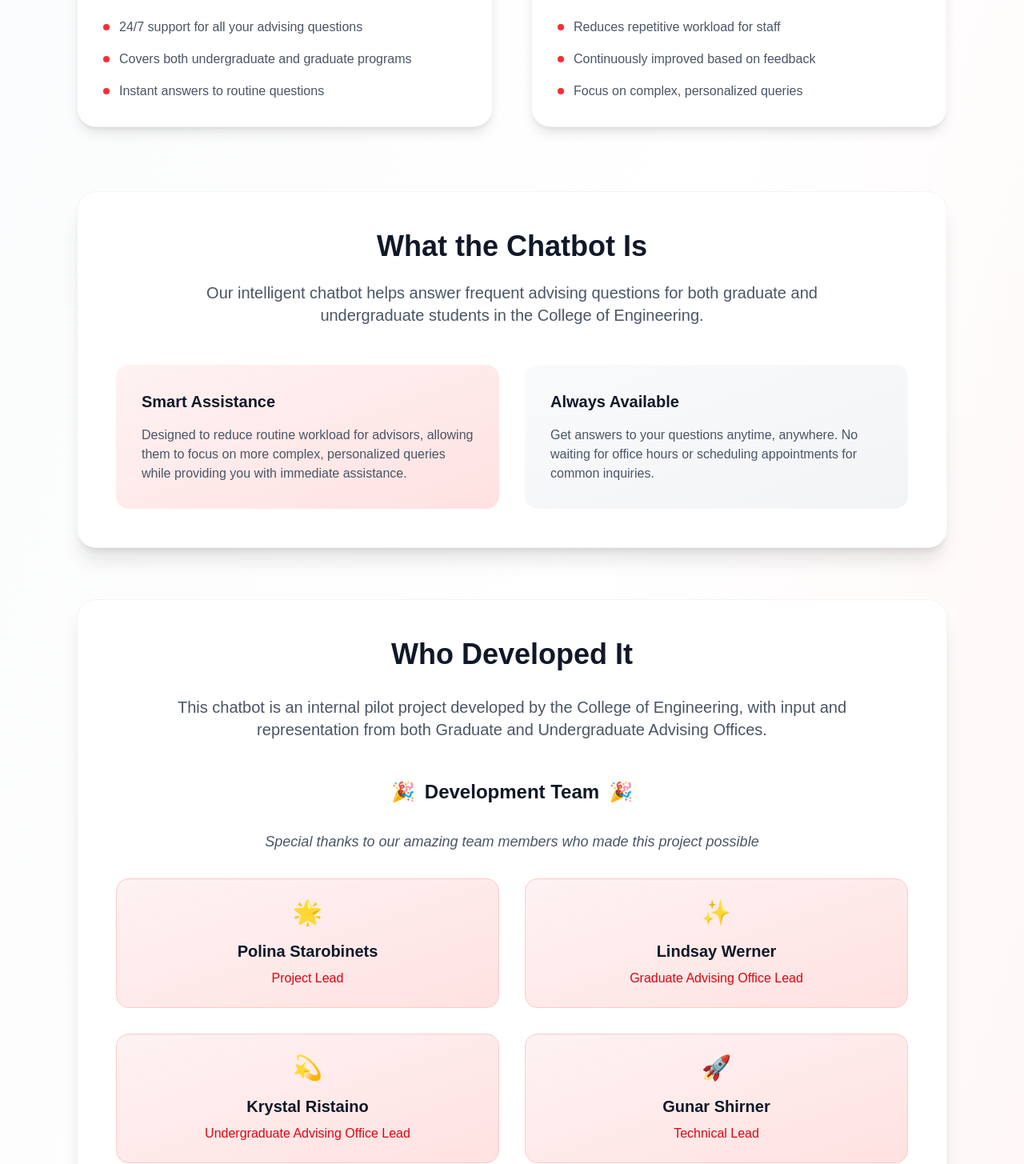
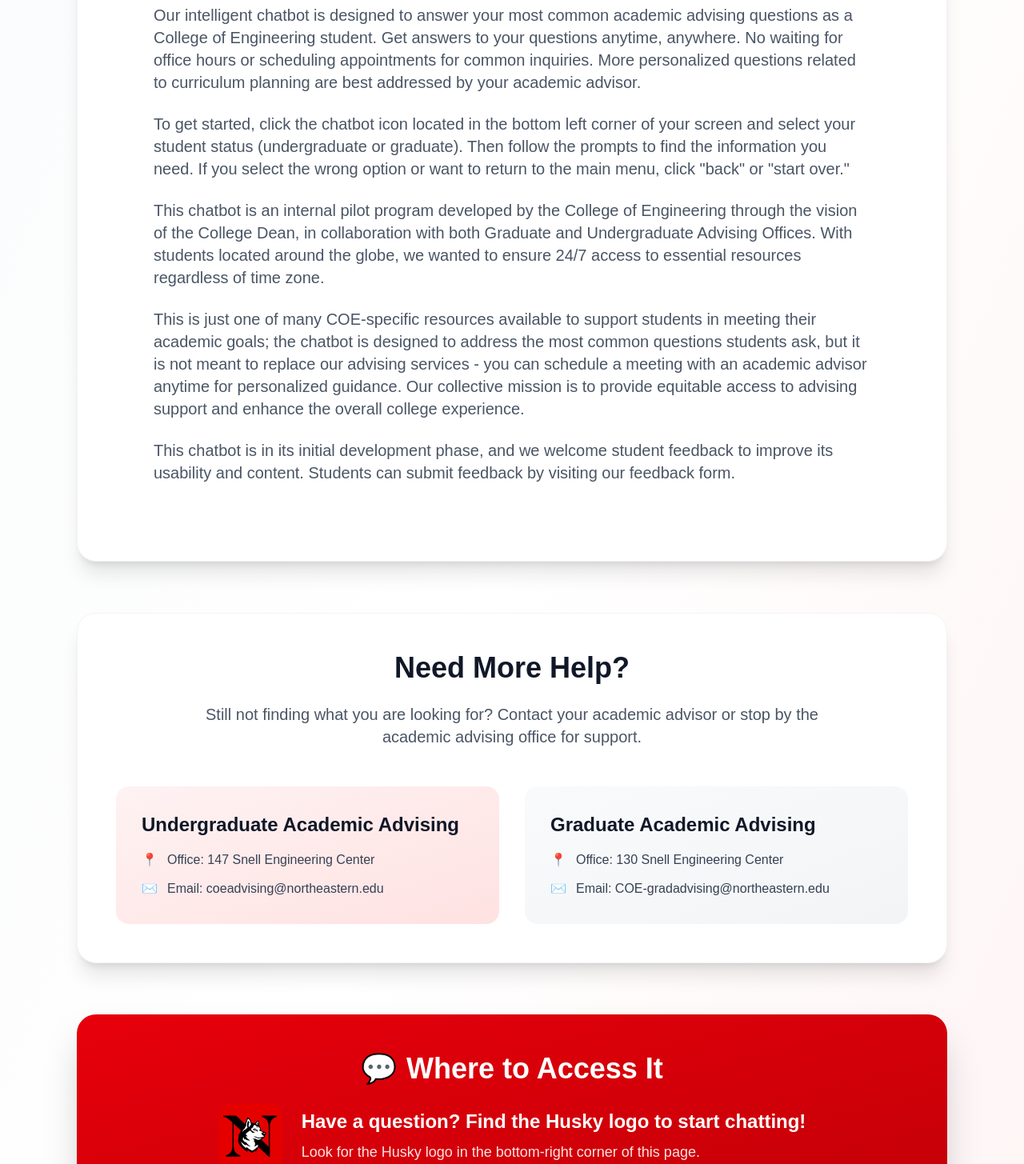
Before and after one commit to mh-mubashir/chatbot-interface, a Next.js app: page / in a window 1280 px wide. Shown: the part 899-2354 px from the top of the page at 80% size. Built offline with nearby package versions, Linux system fonts and the light colour scheme.

Commit message:
updated to the page covering all the feedback as was given

```diff
--- a/src/app/page.tsx
+++ b/src/app/page.tsx
@@ -33,9 +33,9 @@
             <span className="block text-red-600">Assistant</span>
           </h1>
           <p className="text-xl md:text-2xl text-gray-600 max-w-4xl mx-auto leading-relaxed mb-12">
-            Get instant answers to your academic advising questions, 24/7.
-            Our intelligent assistant helps both undergraduate and graduate students
-            with common academic queries.
+            Get immediate answers to some of your academic advising questions anytime, day or night.
+            Our AI-powered COE advising assistant provides instant support for undergraduate and graduate students
+            navigating academic resources, policies, and procedures.
           </p>
           <div className="flex justify-center">
             <div className="inline-flex items-center space-x-3 bg-gradient-to-r from-red-600 to-red-700 text-white px-8 py-4 rounded-full shadow-lg hover:shadow-xl transition-all duration-300 transform hover:scale-105">
@@ -45,148 +45,73 @@
           </div>
         </div>
 
-        {/* Features Grid */}
-        <div className="grid md:grid-cols-2 gap-12 mb-20">
-          <div className="group">
-            <div className="bg-white rounded-3xl shadow-lg hover:shadow-2xl transition-all duration-500 p-8 border border-gray-100 hover:border-red-200 transform hover:-translate-y-2">
-              <div className="w-16 h-16 bg-gradient-to-br from-red-500 to-red-600 rounded-2xl flex items-center justify-center mb-6 group-hover:scale-110 transition-transform duration-300">
-                <span className="text-2xl text-white">📚</span>
-              </div>
-              <h3 className="text-2xl font-bold text-gray-900 mb-4">For Students</h3>
-              <ul className="space-y-4 text-gray-600">
-                <li className="flex items-start space-x-3">
-                  <div className="w-2 h-2 bg-red-500 rounded-full mt-2 flex-shrink-0"></div>
-                  <span>24/7 support for all your advising questions</span>
-                </li>
-                <li className="flex items-start space-x-3">
-                  <div className="w-2 h-2 bg-red-500 rounded-full mt-2 flex-shrink-0"></div>
-                  <span>Covers both undergraduate and graduate programs</span>
-                </li>
-                <li className="flex items-start space-x-3">
-                  <div className="w-2 h-2 bg-red-500 rounded-full mt-2 flex-shrink-0"></div>
-                  <span>Instant answers to routine questions</span>
-                </li>
-              </ul>
-            </div>
-          </div>
-
-          <div className="group">
-            <div className="bg-white rounded-3xl shadow-lg hover:shadow-2xl transition-all duration-500 p-8 border border-gray-100 hover:border-red-200 transform hover:-translate-y-2">
-              <div className="w-16 h-16 bg-gradient-to-br from-red-500 to-red-600 rounded-2xl flex items-center justify-center mb-6 group-hover:scale-110 transition-transform duration-300">
-                <span className="text-2xl text-white">🎯</span>
-              </div>
-              <h3 className="text-2xl font-bold text-gray-900 mb-4">For Advisors</h3>
-              <ul className="space-y-4 text-gray-600">
-                <li className="flex items-start space-x-3">
-                  <div className="w-2 h-2 bg-red-500 rounded-full mt-2 flex-shrink-0"></div>
-                  <span>Reduces repetitive workload for staff</span>
-                </li>
-                <li className="flex items-start space-x-3">
-                  <div className="w-2 h-2 bg-red-500 rounded-full mt-2 flex-shrink-0"></div>
-                  <span>Continuously improved based on feedback</span>
-                </li>
-                <li className="flex items-start space-x-3">
-                  <div className="w-2 h-2 bg-red-500 rounded-full mt-2 flex-shrink-0"></div>
-                  <span>Focus on complex, personalized queries</span>
-                </li>
-              </ul>
-            </div>
-          </div>
-        </div>
-
-        {/* What the Chatbot Is */}
+        {/* What the Chatbot Is - Completely Revised */}
         <div className="bg-white rounded-3xl shadow-xl p-12 mb-16 border border-gray-100">
           <div className="text-center mb-12">
-            <h2 className="text-4xl font-bold text-gray-900 mb-6">What the Chatbot Is</h2>
-            <p className="text-xl text-gray-600 max-w-3xl mx-auto">
-              Our intelligent chatbot helps answer frequent advising questions for both
-              graduate and undergraduate students in the College of Engineering.
-            </p>
-          </div>
-          <div className="grid md:grid-cols-2 gap-8">
-            <div className="bg-gradient-to-br from-red-50 to-red-100 rounded-2xl p-8">
-              <h3 className="text-xl font-semibold text-gray-900 mb-4">Smart Assistance</h3>
-              <p className="text-gray-600">
-                Designed to reduce routine workload for advisors, allowing them to
-                focus on more complex, personalized queries while providing you with
-                immediate assistance.
+            <h2 className="text-4xl font-bold text-gray-900 mb-6">Navigating the COE AI Advising Assistant</h2>
+            <div className="text-xl text-gray-600 max-w-4xl mx-auto space-y-6 text-left">
+              <p>
+                Our intelligent chatbot is designed to answer your most common academic advising questions as a College of Engineering student.
+                Get answers to your questions anytime, anywhere. No waiting for office hours or scheduling appointments for common inquiries.
+                More personalized questions related to curriculum planning are best addressed by your academic advisor.
               </p>
-            </div>
-            <div className="bg-gradient-to-br from-gray-50 to-gray-100 rounded-2xl p-8">
-              <h3 className="text-xl font-semibold text-gray-900 mb-4">Always Available</h3>
-              <p className="text-gray-600">
-                Get answers to your questions anytime, anywhere. No waiting for office hours
-                or scheduling appointments for common inquiries.
+              <p>
+                To get started, click the chatbot icon located in the bottom left corner of your screen and select your student status
+                (undergraduate or graduate). Then follow the prompts to find the information you need. If you select the wrong option
+                or want to return to the main menu, click "back" or "start over."
+              </p>
+              <p>
+                This chatbot is an internal pilot program developed by the College of Engineering through the vision of the College Dean,
+                in collaboration with both Graduate and Undergraduate Advising Offices. With students located around the globe,
+                we wanted to ensure 24/7 access to essential resources regardless of time zone.
+              </p>
+              <p>
+                This is just one of many COE-specific resources available to support students in meeting their academic goals;
+                the chatbot is designed to address the most common questions students ask, but it is not meant to replace our
+                advising services - you can schedule a meeting with an academic advisor anytime for personalized guidance.
+                Our collective mission is to provide equitable access to advising support and enhance the overall college experience.
+              </p>
+              <p>
+                This chatbot is in its initial development phase, and we welcome student feedback to improve its usability and content.
+                Students can submit feedback by visiting our feedback form.
               </p>
             </div>
           </div>
         </div>
 
-        {/* Who Developed It */}
+        {/* Contact Information Section */}
         <div className="bg-white rounded-3xl shadow-xl p-12 mb-16 border border-gray-100">
-          <h2 className="text-4xl font-bold text-gray-900 mb-8 text-center">Who Developed It</h2>
-          <p className="text-xl text-gray-600 text-center mb-12 max-w-4xl mx-auto">
-            This chatbot is an internal pilot project developed by the College of Engineering,
-            with input and representation from both Graduate and Undergraduate Advising Offices.
-          </p>
-
-          {/* Development Team */}
-          <div className="mt-12">
-            <h3 className="text-2xl font-bold text-gray-900 mb-8 text-center flex items-center justify-center">
-              <span className="text-red-600 mr-3">🎉</span>
-              <span>Development Team</span>
-              <span className="text-red-600 ml-3">🎉</span>
-            </h3>
-            <div className="text-center mb-8">
-              <p className="text-gray-600 italic text-lg">Special thanks to our amazing team members who made this project possible</p>
-            </div>
-            <div className="grid grid-cols-1 sm:grid-cols-2 gap-8">
-              <div className="group">
-                <div className="relative bg-gradient-to-br from-red-50 to-red-100 rounded-2xl p-6 border border-red-200 hover:border-red-300 transition-all duration-300 transform hover:scale-105">
-                  <div className="text-center">
-                    <div className="text-3xl mb-4">🌟</div>
-                    <h4 className="text-xl font-semibold text-gray-900 mb-2">Polina Starobinets</h4>
-                    <p className="text-red-600 font-medium">Project Lead</p>
-                  </div>
-                </div>
-              </div>
-
-              <div className="group">
-                <div className="relative bg-gradient-to-br from-red-50 to-red-100 rounded-2xl p-6 border border-red-200 hover:border-red-300 transition-all duration-300 transform hover:scale-105">
-                  <div className="text-center">
-                    <div className="text-3xl mb-4">✨</div>
-                    <h4 className="text-xl font-semibold text-gray-900 mb-2">Lindsay Werner</h4>
-                    <p className="text-red-600 font-medium">Graduate Advising Office Lead</p>
-                  </div>
-                </div>
-              </div>
-
-              <div className="group">
-                <div className="relative bg-gradient-to-br from-red-50 to-red-100 rounded-2xl p-6 border border-red-200 hover:border-red-300 transition-all duration-300 transform hover:scale-105">
-                  <div className="text-center">
-                    <div className="text-3xl mb-4">💫</div>
-                    <h4 className="text-xl font-semibold text-gray-900 mb-2">Krystal Ristaino</h4>
-                    <p className="text-red-600 font-medium">Undergraduate Advising Office Lead</p>
-                  </div>
-                </div>
-              </div>
-
-              <div className="group">
-                <div className="relative bg-gradient-to-br from-red-50 to-red-100 rounded-2xl p-6 border border-red-200 hover:border-red-300 transition-all duration-300 transform hover:scale-105">
-                  <div className="text-center">
-                    <div className="text-3xl mb-4">🚀</div>
-                    <h4 className="text-xl font-semibold text-gray-900 mb-2">Gunar Shirner</h4>
-                    <p className="text-red-600 font-medium">Technical Lead</p>
-                  </div>
-                </div>
+          <div className="text-center mb-12">
+            <h2 className="text-4xl font-bold text-gray-900 mb-6">Need More Help?</h2>
+            <p className="text-xl text-gray-600 max-w-3xl mx-auto mb-8">
+              Still not finding what you are looking for? Contact your academic advisor or stop by the academic advising office for support.
+            </p>
+          </div>
+          <div className="grid md:grid-cols-2 gap-8">
+            <div className="bg-gradient-to-br from-red-50 to-red-100 rounded-2xl p-8">
+              <h3 className="text-2xl font-semibold text-gray-900 mb-4">Undergraduate Academic Advising</h3>
+              <div className="space-y-3 text-gray-700">
+                <p className="flex items-center">
+                  <span className="text-red-600 mr-3">📍</span>
+                  <span>Office: 147 Snell Engineering Center</span>
+                </p>
+                <p className="flex items-center">
+                  <span className="text-red-600 mr-3">✉️</span>
+                  <span>Email: coeadvising@northeastern.edu</span>
+                </p>
               </div>
             </div>
-
-            <div className="text-center mt-12">
-              <div className="inline-flex items-center space-x-3 bg-gradient-to-r from-red-600 to-red-700 text-white px-8 py-4 rounded-full shadow-lg">
-                <span className="text-xl">🎊</span>
-                <span className="font-semibold text-lg">Thank you for your help and support!</span>
-                <span className="text-xl">🎊</span>
+            <div className="bg-gradient-to-br from-gray-50 to-gray-100 rounded-2xl p-8">
+              <h3 className="text-2xl font-semibold text-gray-900 mb-4">Graduate Academic Advising</h3>
+              <div className="space-y-3 text-gray-700">
+                <p className="flex items-center">
+                  <span className="text-red-600 mr-3">📍</span>
+                  <span>Office: 130 Snell Engineering Center</span>
+                </p>
+                <p className="flex items-center">
+                  <span className="text-red-600 mr-3">✉️</span>
+                  <span>Email: COE-gradadvising@northeastern.edu</span>
+                </p>
               </div>
             </div>
           </div>
@@ -224,18 +149,8 @@
           <h2 className="text-4xl font-bold text-gray-900 mb-8 text-center">We Value Your Feedback</h2>
           <p className="text-xl text-gray-600 text-center mb-8 max-w-3xl mx-auto">
             Your input helps us continuously improve our service.
-            Advisors can submit feedback and tickets through our internal system.
+            Students can submit feedback through our feedback form to help enhance the chatbot experience.
           </p>
-          <div className="bg-amber-50 border-2 border-amber-300 rounded-2xl p-8 mb-8 max-w-2xl mx-auto shadow-lg">
-            <div className="flex items-center justify-center mb-4">
-              <span className="text-2xl mr-2">⚠️</span>
-              <span className="font-bold text-amber-800 text-lg">Important Note</span>
-            </div>
-            <p className="text-amber-800 text-center font-medium">
-              The feedback system is only accessible to internal staff.
-              Students won&apos;t be able to change ticket status.
-            </p>
-          </div>
           <div className="text-center">
             <a
               href="https://northeastern.sharepoint.com/sites/Polinapersonal/SitePages/Advising-Chatbot-Testing-Page.aspx?promotedState=0&source=FromAppBar&Mode=Edit"
@@ -244,7 +159,7 @@
               className="inline-flex items-center px-10 py-5 bg-gradient-to-r from-red-600 to-red-700 text-white font-bold text-lg rounded-full shadow-xl hover:shadow-2xl transition-all duration-300 transform hover:scale-105 border-2 border-red-500"
             >
               <span className="mr-3">📝</span>
-              Advisor Feedback & Tickets Page (SharePoint)
+              Submit Feedback (SharePoint)
             </a>
           </div>
         </div>
```
